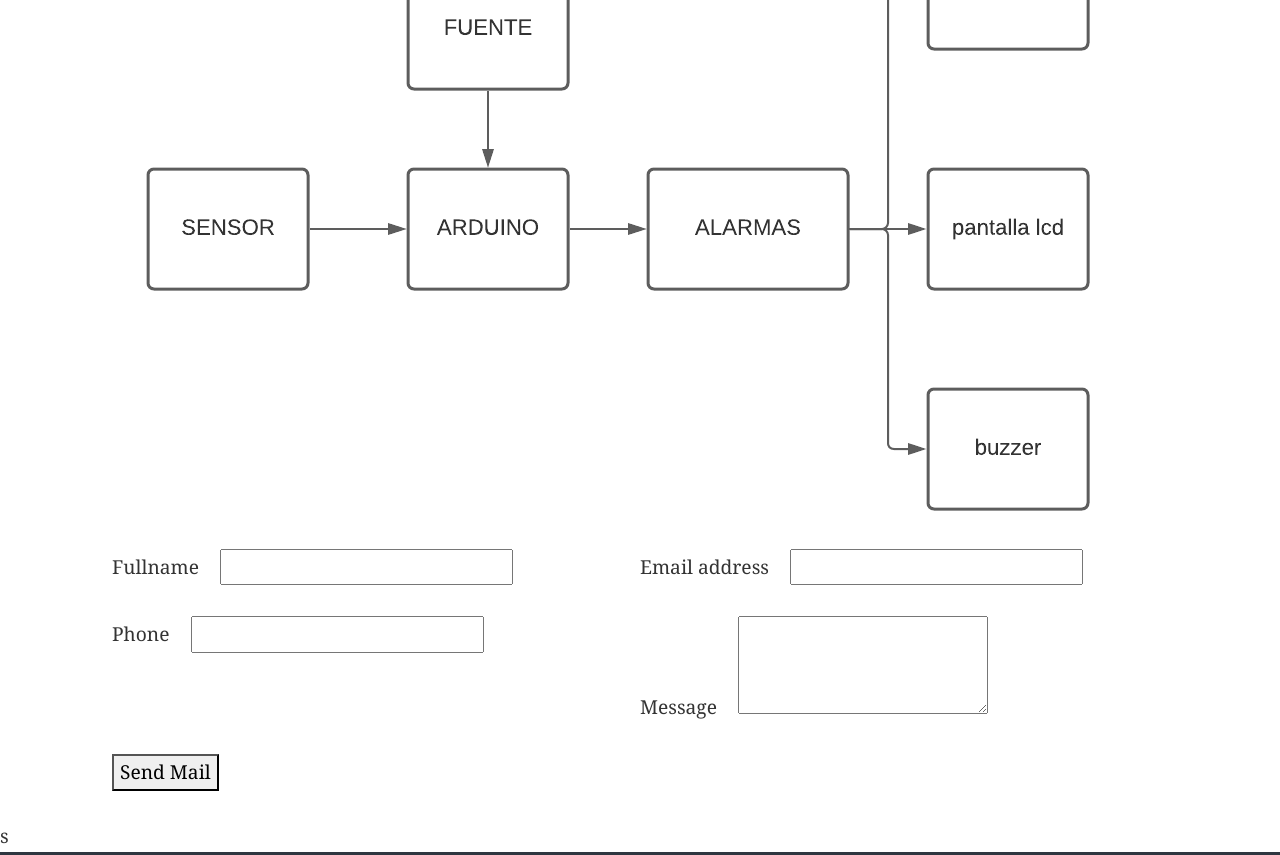
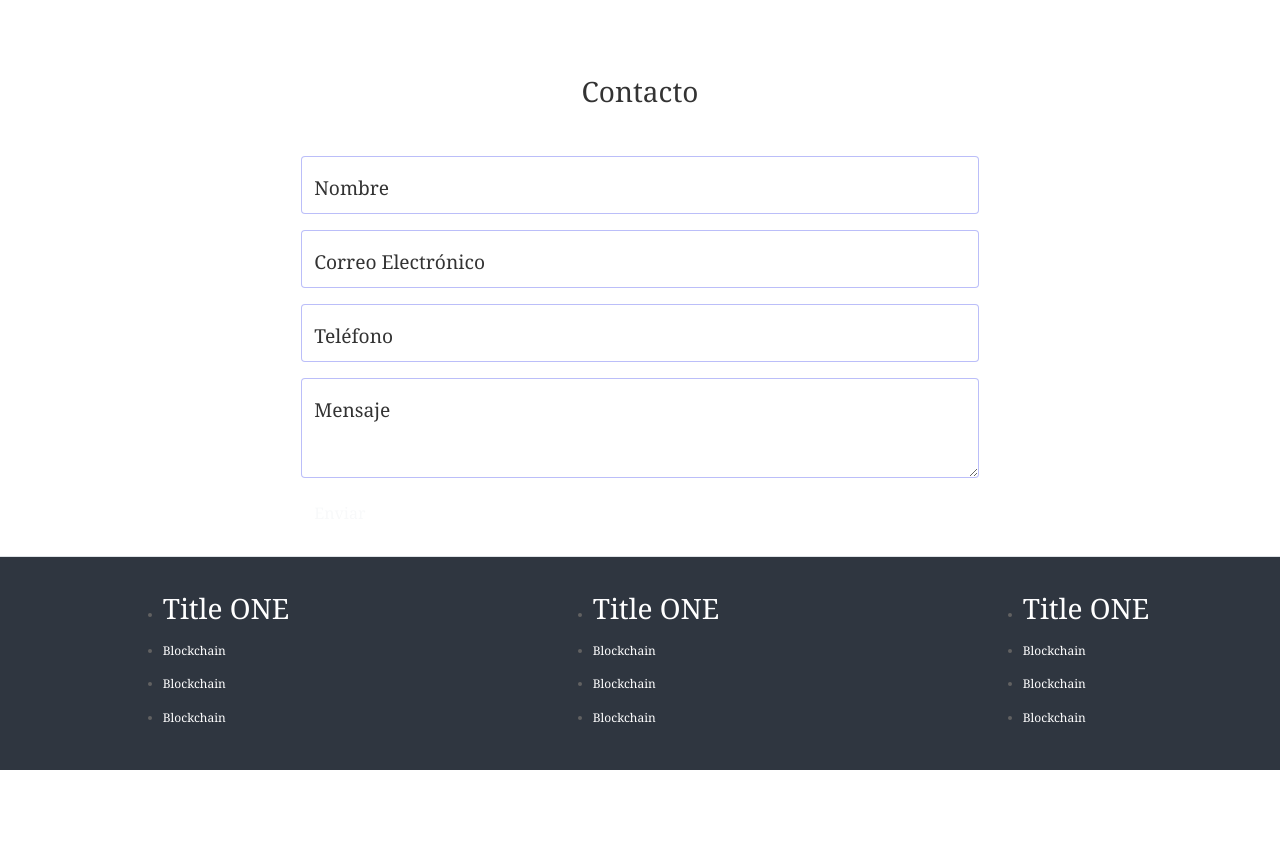
Before and after one commit to JoMrtz/WebProyecto, a plain HTML site: page index/index.html in a window 1280 px wide. Shown: the part 1327-2182 px from the top of the page. After the commit the page ends 2097 px from the top, so only its background shows below. Drawn offline with nearby package versions, Linux system fonts and the light colour scheme.

Commit message:
cambiio al formulario

```diff
--- a/index/index.html
+++ b/index/index.html
@@ -49,12 +49,12 @@
             </div>
 
             <div class="circuito-proyecto">
-            <h1 id="Circuito">Circuitoc</h1>
-             <img src="../img/circuito-proyecto.png" class="img-fluid"  alt="">
+            <h1 id="Circuito">Circuito</h1>
+             <img src="../img/circuito-proyecto.png" class="img-fluid" width="571" height="251" alt="circuito">
             </div>
-            <div>
+            <div class="diagrama-proyecto">
                 <h1>DIAGRAMA EN BLOQUE</h1>
-                <img src="../img/DIAGRAMA.png" class="img-fluid" alt="2CENTIMETEOS">
+                <img src="../img/DIAGRAMA.png" class="img-fluid" width="571px" height="263" alt="diagrama">
 
             </div>
 
@@ -65,33 +65,32 @@
         </div>
 
         <!-- CONTACTO -->
-        <div class="contact">
-            <form action="#">
-                <p>
-                    <label >Fullname</label>
-                    <input type="text" name="fullname" >
-                </p>
-                <p>
-                    <label > Email address</label>
-                    <input type="email" name="email" >
-                </p>
-                <p>
-                    <label >Phone</label>
-                    <input type="tel" name="phone">
-                </p>
-                <p class="block">
-                    <label >Message</label>
-                    <textarea name="message"  rows="3"></textarea>
-                </p>
-                <p class="block">
-                    <button type="submit">
-                        Send Mail
-                    </button>
-                </p>
-            </form>s
-
-
-        </div>
+        <section class="d-flex justify-content-center justify-content-lg-between p-4 border-bottom">
+            <div class="container text-center text-md-start mt-5 formulario">
+              <form id="form" method="post">
+                <div class="members__title text-center mb-5">
+                  <h3 id="contacto">Contacto</h3>
+                </div>
+                <div class="form-floating mb-3">
+                  <input name="nombre" type="text" class="form-control" id="nombre" placeholder="Nombre" required>
+                  <label for="nombre">Nombre</label>
+                </div>
+                <div class="form-floating mb-3">
+                  <input name="correo" type="email" class="form-control" id="correo" placeholder="name@example.com" required>
+                  <label for="correo">Correo Electrónico</label>
+                </div>
+                <div class="form-floating mb-3">
+                  <input name="telefono" type="text" class="form-control" id="telefono" placeholder="Teléfono" required>
+                  <label for="telefono">Teléfono</label>
+                </div>
+                <div class="form-floating mb-3">
+                  <textarea name="textarea" class="form-control" placeholder="Deja un comentario aqui" id="textarea"
+                    style="height: 100px; min-height: 100px;" required></textarea>
+                  <label for="textarea">Mensaje</label>
+                </div>
+                <button type="submit" class="rounded-pill btn button text-light">Enviar</button>
+              </form>
+          </section>
 
       </main>
 
--- a/index/style.css
+++ b/index/style.css
@@ -4,7 +4,6 @@ body {
     font-size: 1.2rem;
     line-height: 1.6em;
     margin: 0;
-    overflow-x: hidden;
 
 }
 h1 {
@@ -38,7 +37,7 @@ label{
     left: 0;
     top: 0;
     right: 0;
-
+    z-index: 10000;
 }
 
 .header a {
@@ -95,18 +94,53 @@ label{
     margin: 0 auto;
 }
 
-/* FORM-CONTACTO */
-.contact form{
-    display: grid;
-    grid-template-columns: repeat(2,1fr);
-    margin-left: 7rem;
-    margin-right: 7rem;
-}
-.contact form button{
+.diagrama-proyecto{
     display: flex;
     align-items: center;
+    justify-content: center;
+    flex-direction: column;
+}
+.circuito-proyecto{
+    display: flex;
+    align-items: center;
+    justify-content: center;
+    flex-direction: column;
 }
 
+
+
+
+/* FORM-CONTACTO */
+:root{
+    --blue-1: #2B34D9;
+    --blue-2: #6B71F2;
+    --blue-3: #0D17D9;
+}
+
+.fw-bold{
+    color: var(--blue-1)!important;
+}
+.bi{
+    color: var(--blue-2)
+}
+.btn-color-main{
+    color: #fff;
+    background-color: var(--blue-2);
+}
+
+.form-control{
+    border: 1px solid #6b71f275;
+}
+.form-control:focus{
+    border: 1px solid #6B71F2;
+    box-shadow: 0 0 0 0.25rem rgb(107 113 242 / 25%);;
+}
+@media (min-width: 1200px) {
+    .formulario{
+        padding-left: 15%;
+        padding-right: 15%;
+    }
+}
 
 
 
```
